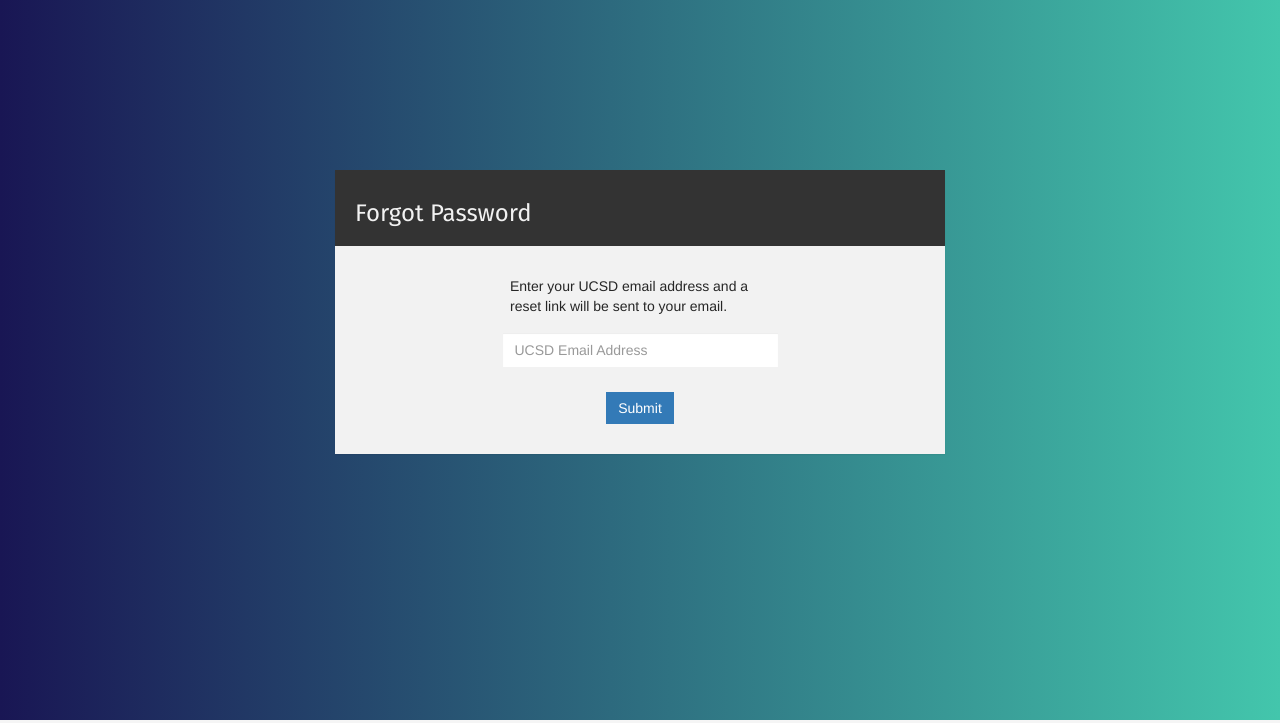
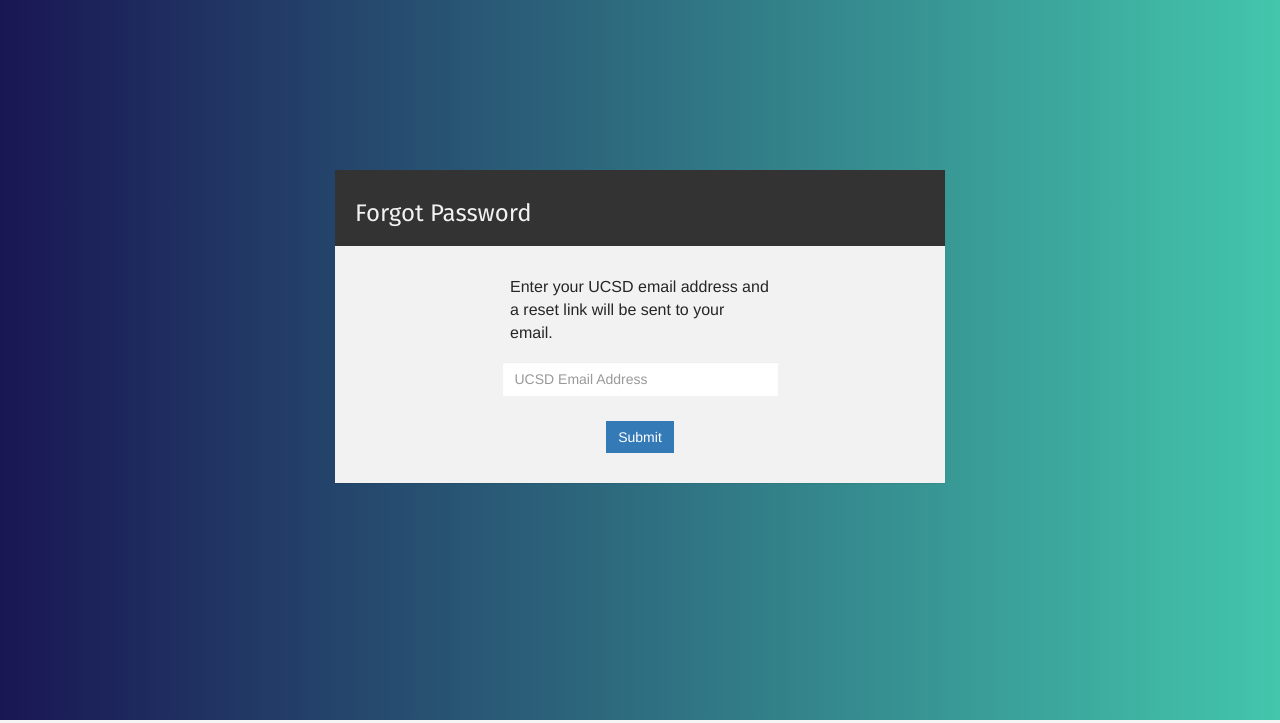
Before and after one commit to yil667/SquadUCSD, a PHP site: page /pages/forgotpassword.php in a window 1280 px wide. Shown: the part 50-773 px from the top of the page. Run offline with PHP 8.4, Linux system fonts and the light colour scheme; some libraries are stand-ins or nearby versions.

Commit message:
changed font size and error color

```diff
--- a/css/font.css
+++ b/css/font.css
@@ -11,5 +11,4 @@ h1, h2, h3, h4, h5, h6 {
 
 p, label {
     font-family: 'Open Sans', sans-serif;
-    font-size: 16px;
 }
--- a/css/login.css
+++ b/css/login.css
@@ -14,11 +14,12 @@
 }
 
 .panel-custom > .panel-body {
+    font-size: 16px;
     background-color: #f2f2f2;
     padding-top: 30px;
     margin-bottom: 60px;
 }
 
 #email-error, #login-error, #register-error, .error {
-    color: rgba(255, 0, 2, 0.74);
+    color: #ff6666;
 }
--- a/css/profile.css
+++ b/css/profile.css
@@ -23,6 +23,7 @@
 }
 
 .panel-custom > .panel-body {
+    font-size: 16px;
     background-color: #f2f2f2;
     padding-top: 30px;
     margin-bottom: 60px;
@@ -37,7 +38,7 @@ textarea {
 }
 
 #error-display, .error {
-    color: rgba(255, 0, 2, 0.74);
+    color: #ff6666;
 }
 
 #update-info {
--- a/css/search_result_entry.css
+++ b/css/search_result_entry.css
@@ -20,6 +20,7 @@
 }
 
 .panel-custom > .panel-body {
+    font-size: 16px;
     background-color: #f2f2f2;
     padding-top: 30px;
     margin-bottom: 60px;
```
